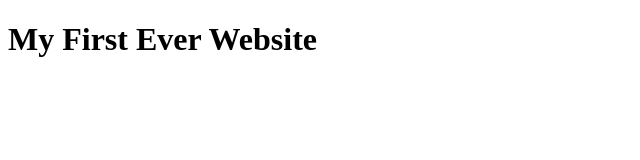
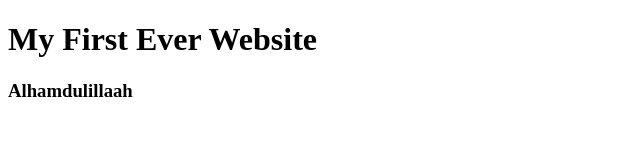
Before and after one commit to SakibQurasihe/My-First-Website, a plain HTML site: page index.html in a window 1280 px wide. Shown: the whole page, without its empty margins (0-640 px from the left). Drawn offline with Linux system fonts and the light colour scheme.

Commit message:
learned github

```diff
--- a/index.html
+++ b/index.html
@@ -8,5 +8,6 @@
 </head>
 <body>
     <h1>My First Ever Website</h1>
+    <h3>Alhamdulillaah</h3>
 </body>
 </html>
```
